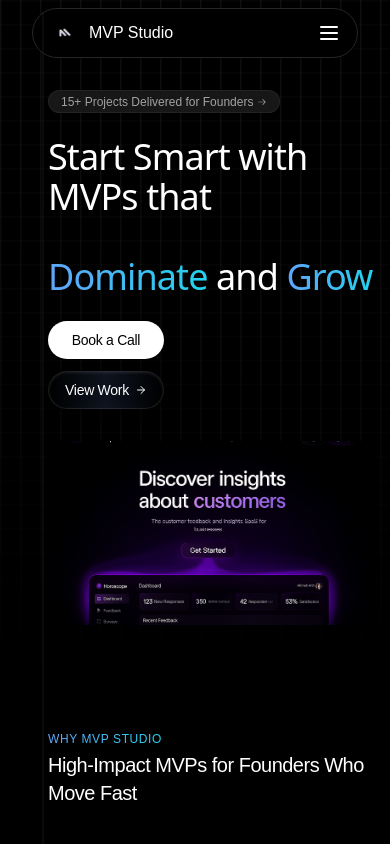
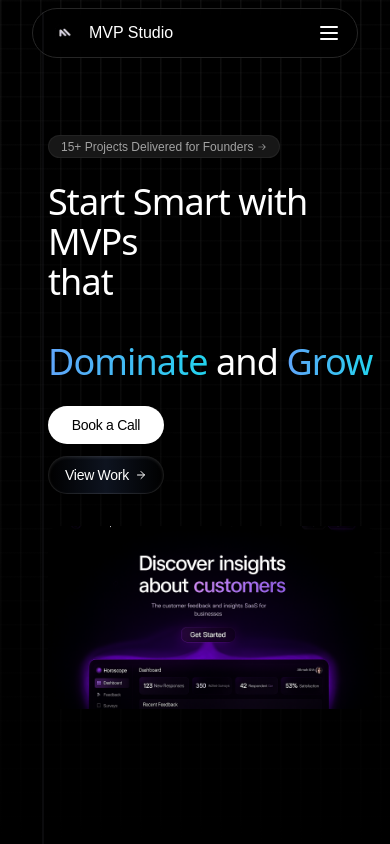
Before and after one commit to abhishekxdev/mymvp, a Next.js app: page / in a window 390 px wide. Shown: the top 844 px of the page. Built offline with nearby package versions, Linux system fonts and the light colour scheme; what tailwindcss-intersect, tailwindcss-motion would draw is missing.

Commit message:
Fix Hero mobile line break and section height

```diff
--- a/components/marketing/Hero.tsx
+++ b/components/marketing/Hero.tsx
@@ -94,7 +94,7 @@ export default function Hero() {
   const currentProject = projects[currentProjectIndex]
 
   return (
-    <div className="min-h-[80vh] w-screen flex flex-col items-center justify-center relative bg-black">
+    <div className="min-h-screen w-screen flex flex-col items-center justify-center relative bg-black">
       {/* Overlay for better readability */}
       <div className="absolute top-0 left-0 w-full h-full bg-black/40"></div>
 
@@ -105,18 +105,15 @@ export default function Hero() {
       </div>
 
       {/* Main Content */}
-      <div className="max-w-5xl mx-auto z-10 px-4 md:px-8 pl-12 md:pl-8 mt-10 md:mt-48">
+      <div className="max-w-5xl mx-auto z-10 px-4 md:px-8 pl-12 md:pl-8">
         <div className="flex flex-col items-start justify-center gap-6 md:gap-8 text-left motion-translate-y-in-100 motion-duration-[1s] motion-ease-spring-smooth">
           <AnimatedShinyTextDemo/>
 
           {/* Heading with proper mobile line breaks and original font */}
           <h1 className="text-white text-4xl md:text-6xl tracking-tight font-sans">
-            {/* Mobile: Force line break after "MVPs that" */}
-            <span className="block md:inline">Start Smart with MVPs that</span>
+            Start Smart with MVPs <span className="block md:inline">that</span>
             <br className="block md:hidden" />
-            <span className="block md:inline">
-              <span className="text-transparent bg-clip-text bg-gradient-to-r from-blue-400 to-cyan-400">Dominate</span> and <span className="text-transparent bg-clip-text bg-gradient-to-r from-blue-400 to-cyan-400">Grow</span>
-            </span>
+            <span className="text-transparent bg-clip-text bg-gradient-to-r from-blue-400 to-cyan-400">Dominate</span> and <span className="text-transparent bg-clip-text bg-gradient-to-r from-blue-400 to-cyan-400">Grow</span>
           </h1>
 
           <div className="flex flex-col sm:flex-row items-start sm:items-center gap-3">
```
